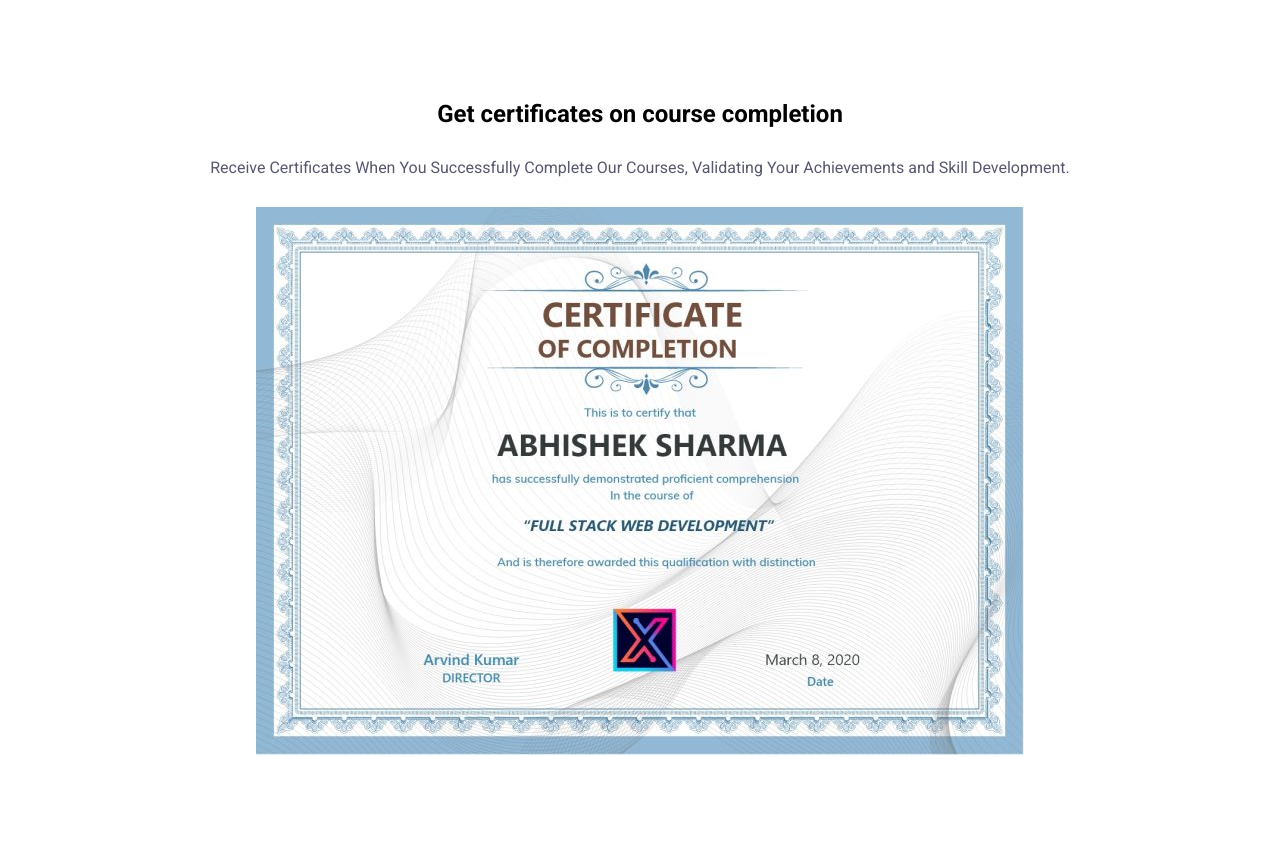
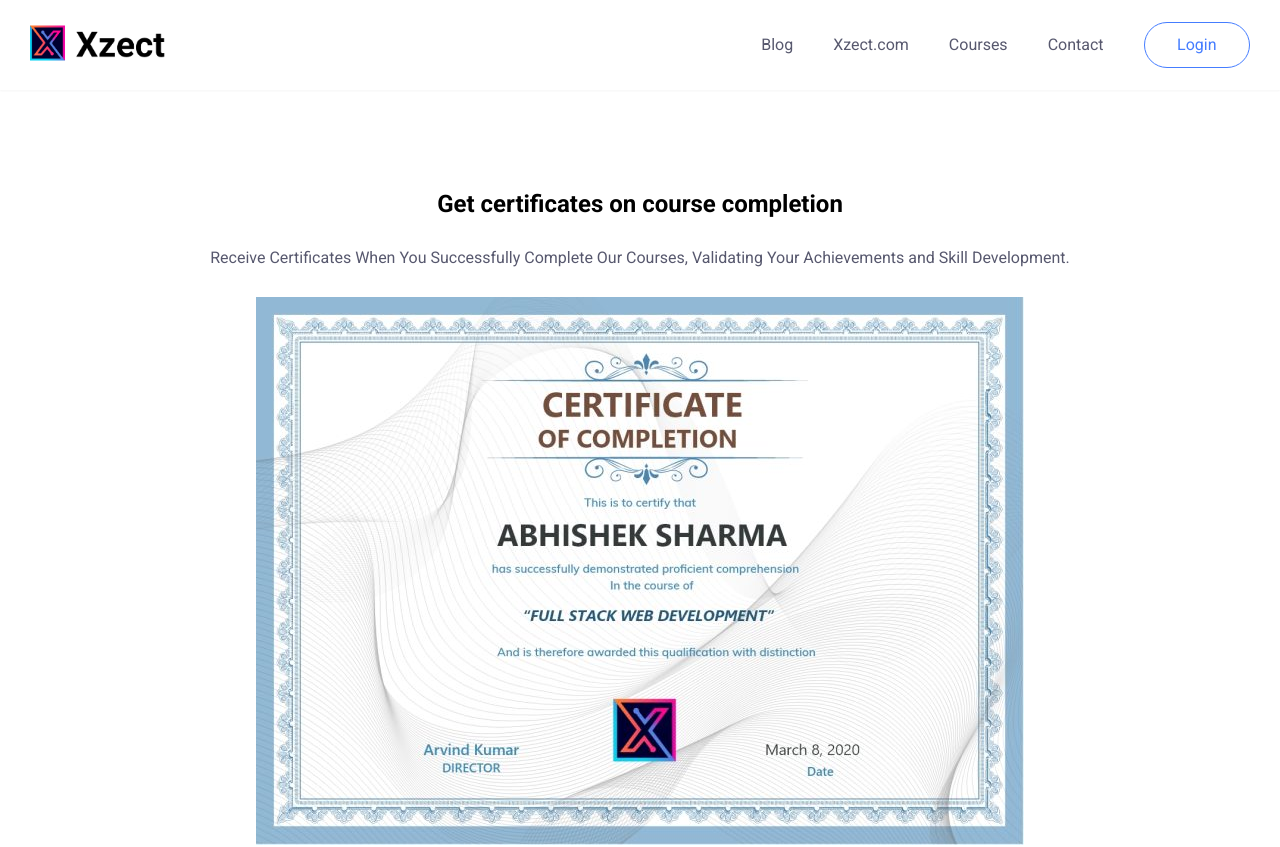
Before and after one commit to Hasibul-Hasan-ofcs/Xzect_app, a Next.js app: page /course in a window 1280 px wide. Shown: the top 847 px of the page. Built offline with nearby package versions, Linux system fonts and the light colour scheme.

Commit message:
issue fixes

```diff
--- a/app/layout.js
+++ b/app/layout.js
@@ -23,7 +23,7 @@ export default function RootLayout({ children }) {
       <ContextProvider>
         <body suppressHydrationWarning={true} className={roboto.className}>
           <Drawer></Drawer>
-          {/* <NavBar></NavBar> */}
+          <NavBar></NavBar>
           {children}
           <Footer></Footer>
         </body>
```
Also changed, not shown: app/page.js (+4 -4 lines).
